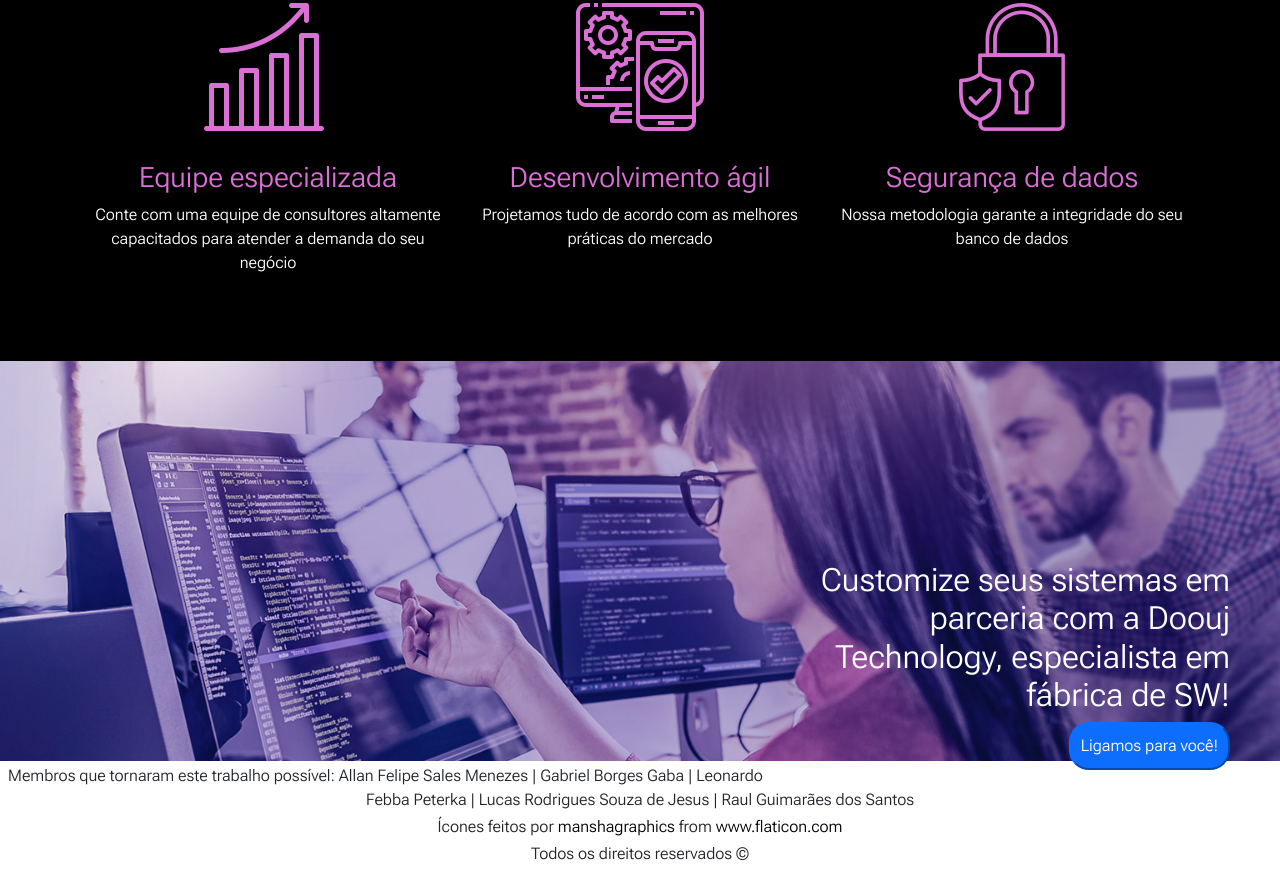
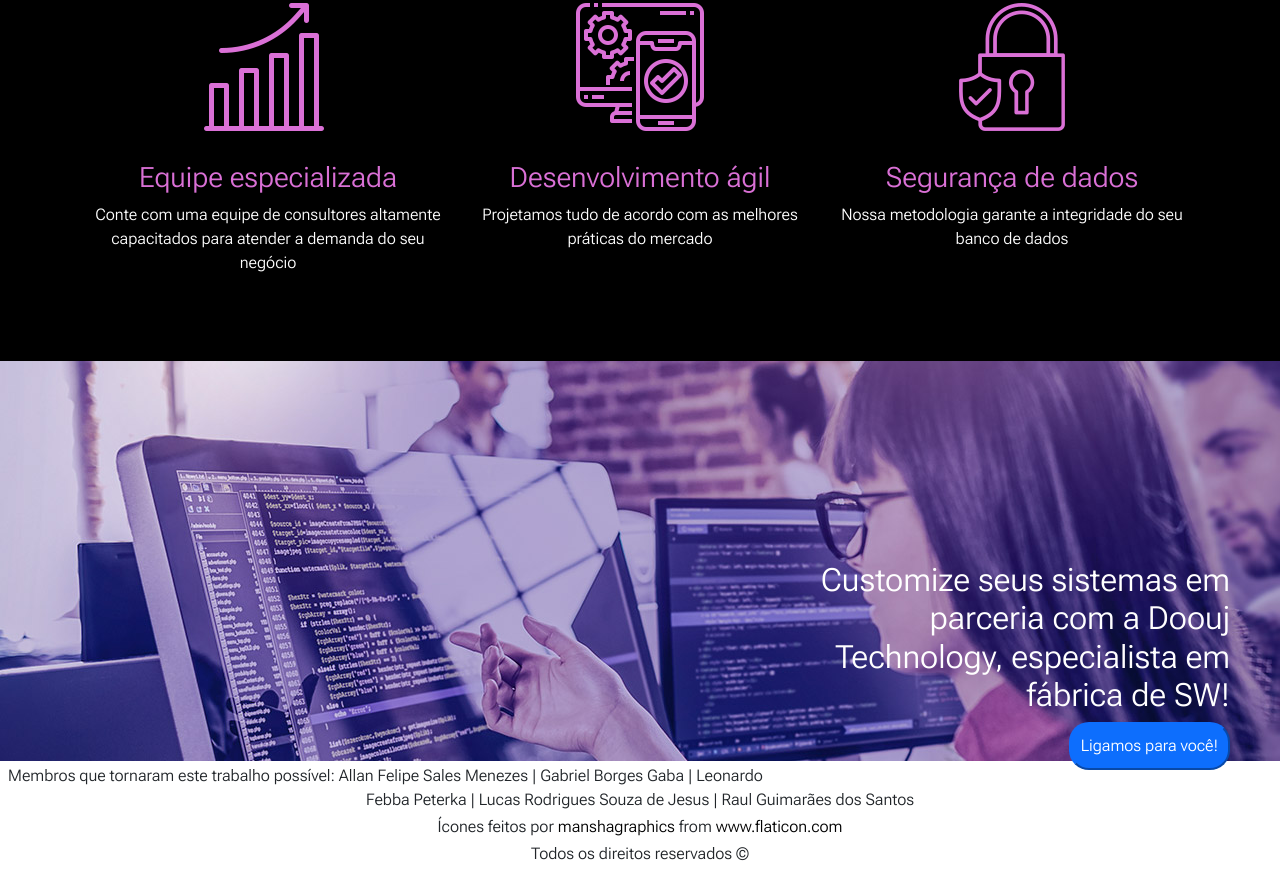
Before and after one commit to LeonardoFebba/E-commerce, a plain HTML site: page index.html in a window 1280 px wide. Shown: the part 2043-2912 px from the top of the page. Drawn offline with nearby package versions, Linux system fonts and the light colour scheme.

Commit message:
Minor changes

```diff
--- a/css/style.css
+++ b/css/style.css
@@ -195,8 +195,7 @@
 }
 
 .pre-footer-content{
-  background: url('/img/cta-banner-fabrica-de-software-1.jpg');
-  background-size: cover;
+  background: url("../img/sw.jpg");
   padding: 200px 0;
   text-align: right;
   color: #fff;
```
Also changed, not shown: img/sw.jpg (renamed from img/cta-banner-fabrica-de-software-1.jpg).
